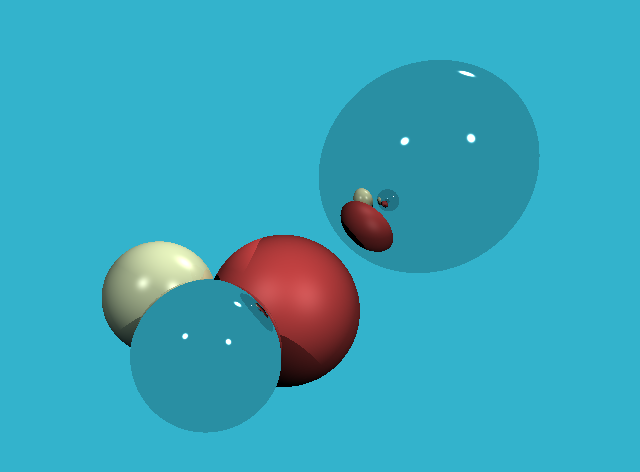
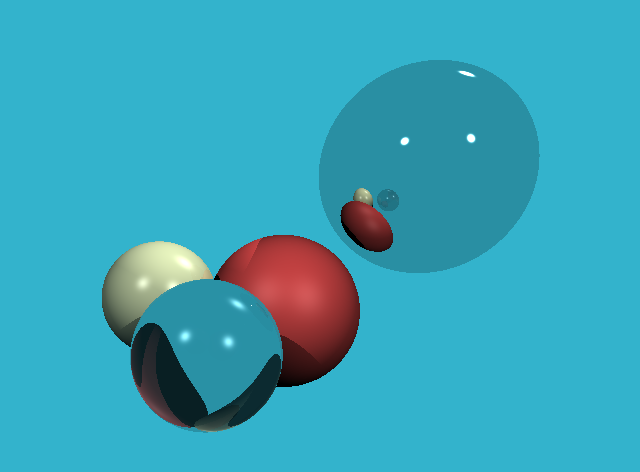
Before and after one commit to aspergarus/TinyRayTracer, a plain HTML site: page index.html in a window 1280 px wide. Shown: the part 152-624 px from the top of the page, without its empty margins (395-1035 px from the left). Drawn offline with Linux system fonts and the light colour scheme.

Commit message:
Added refractions and glass

```diff
--- a/index.html
+++ b/index.html
@@ -6,6 +6,7 @@
 	<script type="text/javascript" src="js/Light.js"></script>
 	<script type="text/javascript" src="js/Material.js"></script>
 	<script type="text/javascript" src="js/Sphere.js"></script>
+	<script type="text/javascript" src="js/setup.js"></script>
 	<script type="text/javascript" src="js/script.js"></script>
 	<link rel="stylesheet" type="text/css" href="css/style.css">
 </head>
--- a/js/Material.js
+++ b/js/Material.js
@@ -1,8 +1,10 @@
 class Material {
-  // albedo - Vector
+  // refract - float
+  // albedo - 4D-array
   // color - Vector
   // specularExponent - float
-  constructor(albedo, color, specularExponent) {
+  constructor(refract, albedo, color, specularExponent) {
+    this.refract = refract;
     this.albedo = albedo;
     this.color = color;
     this.specularExponent = specularExponent;
@@ -19,4 +21,8 @@ class Material {
   getAlbedo(index) {
   	return this.albedo[index];
   }
+
+  getRefract() {
+    return this.refract;
+  }
 }
--- a/js/script.js
+++ b/js/script.js
@@ -36,7 +36,7 @@ function render(width, height) {
 
       let dir = new Vector(x, y, -1).normalize();
 
-      let color = castRay(new Vector(0,0,0), dir, spheres, lights);
+      let color = castRay(new Vector(0,0,0), dir, spheres, lights, 0);
       result[i+j*width] = color.getRGB();
     }
   }
@@ -48,39 +48,29 @@ function render(width, height) {
 function castRay(orig, dir, spheres, lights, depth) {
   let [intersection, point, N, material] = sceneIntersect(orig, dir, spheres);
 
-  if (depth > 1 || !intersection) {
+  if (depth > 4 || !intersection) {
     return new Vector(0.2, 0.7, 0.8);
   }
 
-  let tinyN = N.mulScalar(0.001);
+  let reflectDir = reflect(dir, N).normalize();
+  let refractDir = refract(dir, N, material.getRefract()).normalize();
 
-  let reflectDir = reflect(dir, N).normalize();
-  let reflectOrig = reflectDir.mul(N) < 0 ? point.minus(tinyN) : point.plus(tinyN); // offset the original point to avoid occlusion by the object itself
+  let reflectOrig = vectorShift(reflectDir, N, point); // offset the original point to avoid occlusion by the object itself
+  let refractOrig = vectorShift(refractDir, N, point);
+
   let reflectColor = castRay(reflectOrig, reflectDir, spheres, lights, depth + 1);
+  let refractColor = castRay(refractOrig, refractDir, spheres, lights, depth + 1);
 
-  let diffuseLightIntensity = 0;
-  let specularLightIntensity = 0;
-  for (light of lights) {
-    let lightDir = (light.position.minus(point)).normalize();
-    let lightDistance = (light.position.minus(point)).norm();
-
-    let shadowOrig = lightDir.mul(N) < 0 ? point.minus(tinyN) : point.plus(tinyN); // checking if the point lies in the shadow of the light
-
-    let [shadowIntersection, shadowPoint, shadowN, tmpmaterial] = sceneIntersect(shadowOrig, lightDir, spheres);
-    if (shadowIntersection && (shadowPoint.minus(shadowOrig)).norm() < lightDistance) {
-      continue;
-    }
-
-    diffuseLightIntensity += light.intensity * Math.max(0, lightDir.mul(N));
-
-    let reflection = reflect(lightDir.negative(), N);
-    specularLightIntensity += Math.pow(Math.max(0, -(reflection.mul(dir))), material.getSpecular());
-  }
+  let [diffuseLightIntensity, specularLightIntensity] = specular(spheres, lights, point, N, material, dir);
 
   let duffuseColor = material.getColor().mulScalar(diffuseLightIntensity).mulScalar(material.getAlbedo(0));
   let specularColor = new Vector(1., 1., 1.).mulScalar(specularLightIntensity).mulScalar(material.getAlbedo(1));
-  let finalReflectColor = reflectColor.mulScalar(material.getAlbedo(2));
-  return duffuseColor.plus(specularColor).plus(finalReflectColor);
+  reflectColor = reflectColor.mulScalar(material.getAlbedo(2));
+  refractColor = refractColor.mulScalar(material.getAlbedo(3));
+
+  return duffuseColor.plus(specularColor).plus(reflectColor).plus(refractColor);
+  // return duffuseColor.plus(specularColor).plus(reflectColor);
+  // return duffuseColor.plus(specularColor);
 }
 
 function sceneIntersect(orig, dir, spheres) {
@@ -104,24 +94,45 @@ function reflect(I, N) {
   return I.minus(N.mulScalar(2).mulScalar(I.mul(N)));
 }
 
-function initScene() {
-  const ivory = new Material([0.6, 0.3, 0.1], new Vector(0.4, 0.4, 0.3), 50.);
-  const redRubber = new Material([0.9, 0.1, 0.0], new Vector(0.3, 0.1, 0.1), 10.);
-  const mirror = new Material([0., 10., 0.8], new Vector(1., 1., 1.), 1425.);
-  const fov = Math.PI / 2;
+function refract(I, N, eta_t, eta_i) {
+  eta_i = eta_i || 1;
 
-  let spheres = [
-    new Sphere(new Vector(-3.0, 0, -16.0), 2, ivory),
-    new Sphere(new Vector(-1.0, -1.50, -12.0), 2, mirror),
-    new Sphere(new Vector(1.5, -0.5, -18.0), 3, redRubber),
-    new Sphere(new Vector(7.0, 5.0, -18.0), 4, mirror),
-  ];
+  let cos_i = -1 * Math.max(-1., Math.min(1., I.mul(N)));
+  if (cos_i < 0) {
+    return refract(I, N.negative(), eta_i, eta_t);
+  }
 
-  let lights = [
-    new Light(new Vector(-20, 20,  20), 1.5),
-    new Light(new Vector(30, 50,  -25), 1.8),
-    new Light(new Vector(30, 20,  30), 1.7),
-  ];
+  let eta = eta_i / eta_t;
+  let k = 1 - eta * eta * (1 - cos_i * cos_i);
 
-  return [fov, spheres, lights];
+  return k < 0 ? new Vector(1, 0, 0) : I.mulScalar(eta).plus(N.mulScalar(eta * cos_i - Math.sqrt(k)));
 }
+
+function specular(spheres, lights, point, N, material, dir) {
+  let [diffuseLightIntensity, specularLightIntensity] = [0, 0];
+
+  for (light of lights) {
+    let lightDir = (light.position.minus(point)).normalize();
+    let lightDistance = (light.position.minus(point)).norm();
+
+    let shadowOrig = vectorShift(lightDir, N, point); // checking if the point lies in the shadow of the light
+
+    let [shadowIntersection, shadowPoint, shadowN, tmpmaterial] = sceneIntersect(shadowOrig, lightDir, spheres);
+    if (shadowIntersection && (shadowPoint.minus(shadowOrig)).norm() < lightDistance) {
+      continue;
+    }
+
+    diffuseLightIntensity += light.intensity * Math.max(0, lightDir.mul(N));
+
+    let reflection = reflect(lightDir.negative(), N);
+    specularLightIntensity += Math.pow(Math.max(0, -(reflection.mul(dir))), material.getSpecular());
+  }
+
+  return [diffuseLightIntensity, specularLightIntensity];
+}
+
+function vectorShift(dirVector, N, point) {
+  let tinyN = N.mulScalar(0.001)
+
+  return dirVector.mul(N) < 0 ? point.minus(tinyN) : point.plus(tinyN);
+}
--- /dev/null
+++ b/js/setup.js
@@ -0,0 +1,23 @@
+
+function initScene() {
+  const ivory =     new Material(1.0, [0.6, 0.3, 0.1, 0.0], new Vector(0.4, 0.4, 0.3), 50.);
+  const glass =     new Material(1.5, [0.0, 0.5, 0.1, 0.8], new Vector(0.6, 0.7, 0.8), 125.);
+  const redRubber = new Material(1.0, [0.9, 0.1, 0.0, 0.0], new Vector(0.3, 0.1, 0.1), 10.);
+  const mirror =    new Material(1.0, [0.0, 10., 0.8, 0.0], new Vector(1., 1., 1.), 1425.);
+  const fov = Math.PI / 2;
+
+  let spheres = [
+    new Sphere(new Vector(-3.0, 0, -16.0), 2, ivory),
+    new Sphere(new Vector(-1.0, -1.50, -12.0), 2, glass),
+    new Sphere(new Vector(1.5, -0.5, -18.0), 3, redRubber),
+    new Sphere(new Vector(7.0, 5.0, -18.0), 4, mirror),
+  ];
+
+  let lights = [
+    new Light(new Vector(-20, 20,  20), 1.5),
+    new Light(new Vector(30, 50,  -25), 1.8),
+    new Light(new Vector(30, 20,  30), 1.7),
+  ];
+
+  return [fov, spheres, lights];
+}
```
